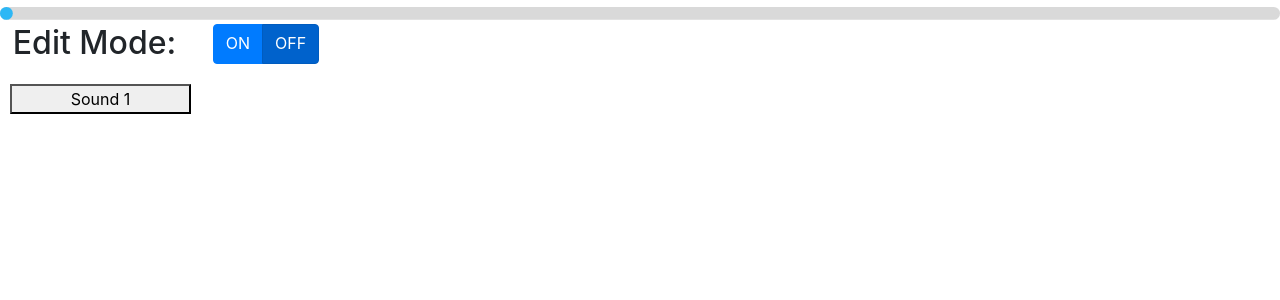
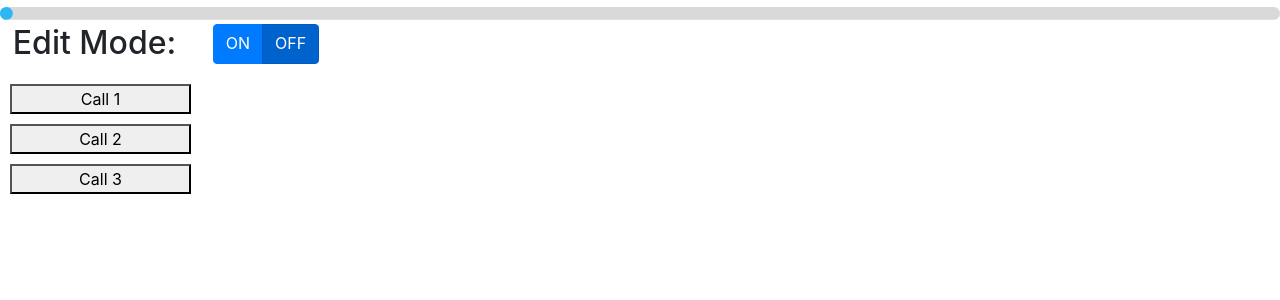
Before and after one commit to adam-j-turner/soundboard, a React (Create React App) app: page / in a window 1280 px wide. Shown: the top 300 px of the page. Built offline with nearby package versions, Linux system fonts and the light colour scheme.

Commit message:
Create array of sound objects and utilize loops to build sound buttons

```diff
--- a/src/App.js
+++ b/src/App.js
@@ -1,8 +1,8 @@
 import React from 'react';
 import RGL, { WidthProvider } from 'react-grid-layout';
+import sounds from './sounds.js'
 import ToggleButton from 'react-bootstrap/ToggleButton';
 import ToggleButtonGroup from 'react-bootstrap/ToggleButtonGroup';
-import call_1 from './sounds/call_1.wav';
 import { Line } from 'rc-progress';
 import './App.css';
 import '../node_modules/react-grid-layout/css/styles.css'
@@ -15,11 +15,10 @@ class Container extends React.Component {
     super(props)
     this.state = {
       progress: 0,
-      editMode: false
+      editMode: false,
+      playing: false
     }
-
     this.currentAudio = null
-    this.playing = false
     this.interval = null
 
     this.changeEditMode = this.changeEditMode.bind(this)
@@ -45,27 +44,26 @@ class Container extends React.Component {
   }
 
   startAudio(){
-    this.playing = true
+    this.setState({playing: true});
     this.currentAudio.play()
   }
 
   stopAudio() {
-    this.playing = false
+    this.setState({playing: false});
     this.currentAudio.pause()
     this.currentAudio.currentTime = 0
     this.stopProgress()
   }
 
-  playSound() {
+  playSound(sound) {
     // don't play sounds during edit mode
     if (this.state.editMode) {return}
 
-    if (this.playing) {
+    if (this.state.playing) {
       this.stopAudio()
     }
 
-    console.log('play a sound');
-    this.currentAudio = new Audio(call_1);
+    this.currentAudio = new Audio(sound.file);
 
     this.currentAudio.addEventListener('loadedmetadata', () => {
       var _this = this;
@@ -79,10 +77,15 @@ class Container extends React.Component {
   }
 
   render() {
-    const layout = [
-      {i: 'a', x: 0, y: 0, w: 3, h: 1, minW: 2, maxW: 4}
-    ];
+    // Set the default layout for every sound button.
+    const layout = [];
+    sounds.map(
+      (sound, i) => layout.push(
+        {i: sound.key, x: 0, y: 0, w: 3, h: 1, minW: 2, maxW: 4}
+      )
+    )
 
+    // Main soundboard page
     return (
       <div>
         <div className='header'>
@@ -96,9 +99,11 @@ class Container extends React.Component {
           </div>
         </div>
         <GridLayout className="buttonGrid" layout={layout} cols={20} rowHeight={30} isDraggable={this.state.editMode} isResizable={this.state.editMode}>
-          <button key='a' onClick={this.playSound}>
-            Sound 1
-          </button>
+          {sounds.map((sound, i) =>
+            <button key={sound.key} onClick={() => this.playSound(sound)}>
+              {sound.name}
+            </button>)
+          }
         </GridLayout>
       </div>
     )
--- /dev/null
+++ b/src/sounds.js
@@ -0,0 +1,11 @@
+import call_1 from './sounds/call_1.wav';
+import call_2 from './sounds/call_2.wav';
+import call_3 from './sounds/call_3.wav';
+
+const sounds = [
+    {key: 'call_1', name: 'Call 1', file: call_1, progress: 0},
+    {key: 'call_2', name: 'Call 2', file: call_2, progress: 0},
+    {key: 'call_3', name: 'Call 3', file: call_3, progress: 0},
+];
+
+export default sounds;
```
